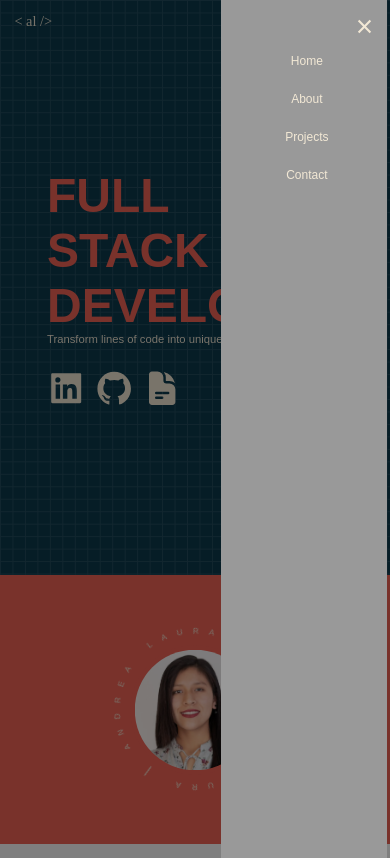
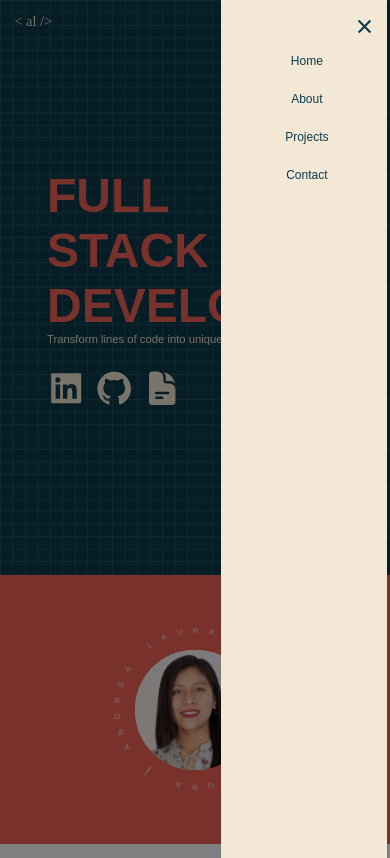
Before and after one commit to ALauraOliva/portfolio, a React (Vite) app: page / in a window 390 px wide. Both pictures are taken after a click on the button 359 px from the left and 21 px from the top of the page. Built offline with nearby package versions, Linux system fonts and the light colour scheme; a web font is replaced by a local one.

Commit message:
hamburguer fix colors

```diff
--- a/src/components/Nav.jsx
+++ b/src/components/Nav.jsx
@@ -14,6 +14,8 @@ const Nav = ({ colorLinks }) => {
   const closeNav = () => {
     setIsNavVisible(false)
   }
+
+  const linkColor = isNavVisible ? "#0c3a4d" : colorLinks
 
   return (
     <nav className="nav_cont_global">
@@ -34,26 +36,26 @@ const Nav = ({ colorLinks }) => {
           id="close"
           onClick={closeNav}
         >
-          <RiCloseLine className="close_icon" />
+          <RiCloseLine className="close_icon" color={linkColor} />
         </button>
         <ul className="nav">
           <li>
-            <a href="#home" style={{ color: colorLinks }}>
+            <a href="#home" style={{ color: linkColor }}>
               {messages.nav.home}
             </a>
           </li>
           <li>
-            <a href="#about" style={{ color: colorLinks }}>
+            <a href="#about" style={{ color: linkColor }}>
               {messages.nav.about}
             </a>
           </li>
           <li>
-            <a href="#projects" style={{ color: colorLinks }}>
+            <a href="#projects" style={{ color: linkColor }}>
               {messages.nav.projects}
             </a>
           </li>
           <li>
-            <a href="#contact" style={{ color: colorLinks }}>
+            <a href="#contact" style={{ color: linkColor }}>
               {messages.nav.contact}
             </a>
           </li>
--- a/src/scss/components/_nav.scss
+++ b/src/scss/components/_nav.scss
@@ -49,7 +49,7 @@
       right: 0;
       width: 40vw;
       height: 100dvh;
-      background-color: #999999;
+      background-color: $secondaryColor;
       margin: 0;
       padding: 3rem 2rem 0 0;
       box-shadow: 0 0 0 100vmax rgba(0, 0, 0, 0.5);
```
